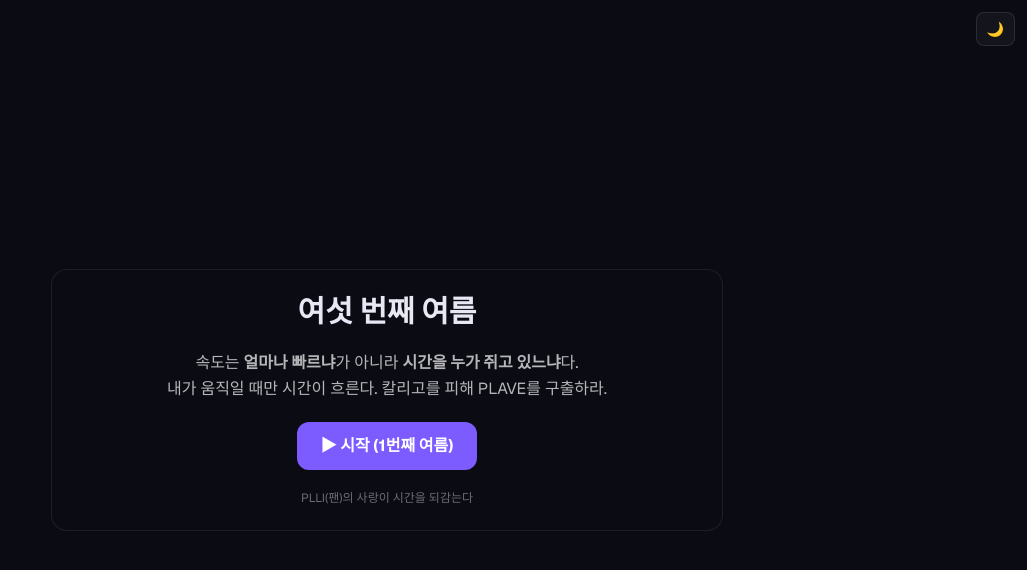
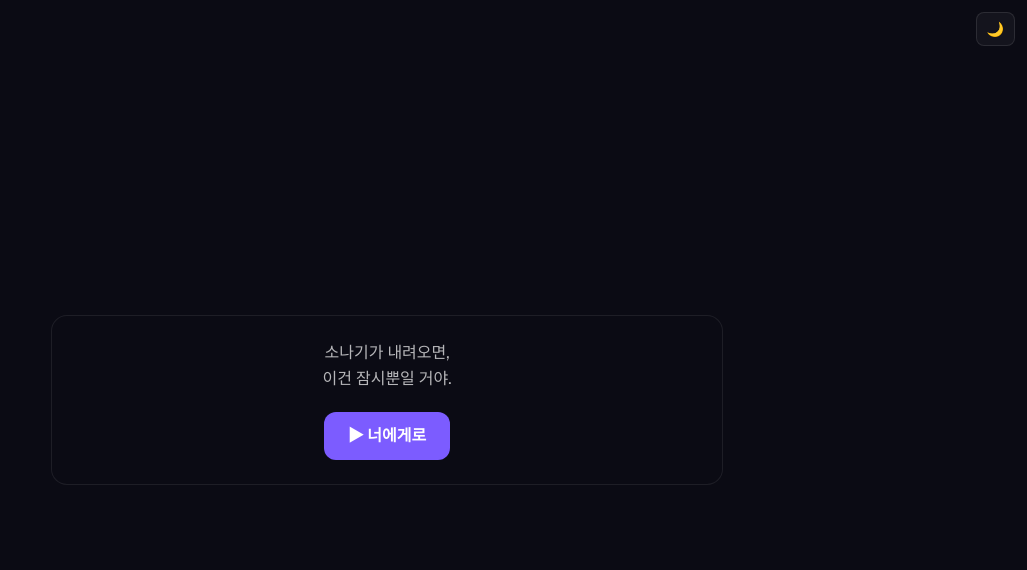
Before and after one commit to vcz-Estelle/web-play, a Next.js app: page / in a window 1280 px wide. Shown: the top 570 px of the page, without its empty margins (253-1280 px from the left). Built offline with nearby package versions, Linux system fonts and the light colour scheme.

Commit message:
💄 문구 수정

```diff
--- a/components/EndingScreen.tsx
+++ b/components/EndingScreen.tsx
@@ -11,7 +11,7 @@
   }, []);
   return (
     <div className='flex flex-col items-center gap-5 text-center'>
-      <h2 className='text-2xl font-extrabold'>여섯 번째 여름이 열렸다</h2>
+      <h2 className='text-2xl font-extrabold'>그토록 바랬던</h2>
       <div className='flex gap-2 text-3xl'>
         {RESCUE_ORDER.map((id) => (
           <span key={id} style={{ color: MEMBERS[id].color }}>
@@ -19,7 +19,7 @@
           </span>
         ))}
       </div>
-      <p className='text-white/70'>다섯 번의 여름을 되감아, 모두를 되찾았다.</p>
+      <p className='text-white/70'>어둠 속의 빛을 찾고 말았어</p>
       <a
         href={SIXTH_SUMMER_URL}
         target='_blank'
@@ -27,7 +27,7 @@
         className='px-6 py-3 rounded-xl font-bold text-white'
         style={{ background: 'var(--accent)' }}
       >
-        ▶ &apos;여섯 번째 여름&apos; 보러가기
+        🏵️ &apos;여섯 번째 여름&apos; 보러가기
       </a>
       <button onClick={onRestart} className='text-sm text-white/50 underline'>
         처음부터 다시
--- a/components/TitleScreen.tsx
+++ b/components/TitleScreen.tsx
@@ -1,18 +1,18 @@
 'use client';
 export default function TitleScreen({ onStart }: { onStart: () => void }) {
   return (
-    <div className="flex flex-col items-center gap-5 text-center max-w-md">
-      <h1 className="text-3xl font-extrabold">여섯 번째 여름</h1>
-      <p className="text-white/70 leading-relaxed">
-        속도는 <b>얼마나 빠르냐</b>가 아니라 <b>시간을 누가 쥐고 있느냐</b>다.<br />
-        내가 움직일 때만 시간이 흐른다. 칼리고를 피해 PLAVE를 구출하라.
+    <div className='flex flex-col items-center gap-5 text-center max-w-md'>
+      <p className='text-white/70 leading-relaxed'>
+        소나기가 내려오면,
+        <br /> 이건 잠시뿐일 거야.
       </p>
-      <button onClick={onStart}
-        className="px-6 py-3 rounded-xl font-bold text-white"
-        style={{ background: 'var(--accent)' }}>
-        ▶ 시작 (1번째 여름)
-      </button>
-      <p className="text-xs text-white/40">PLLI(팬)의 사랑이 시간을 되감는다</p>
+      <button
+        onClick={onStart}
+        className='px-6 py-3 rounded-xl font-bold text-white'
+        style={{ background: 'var(--accent)' }}
+      >
+        ▶ 너에게로
+      </button>{' '}
     </div>
   );
 }
--- a/game/render.ts
+++ b/game/render.ts
@@ -1,6 +1,13 @@
 import { Dir, GameState } from './types';
 
-export interface RenderOpts { cell: number; memberColor: string | null; hintDir?: Dir | null; }
+// 힌트 색상: 한 칸 이동=노랑, 대쉬 이동=주황 (HUD 하단 안내 문구와 공유)
+export const HINT_COLORS = { move: '#ffe27a', dash: '#ff9f43' } as const;
+
+export interface RenderOpts {
+  cell: number;
+  memberColor: string | null;
+  hint?: { dir: Dir; type: 'move' | 'dash' } | null;
+}
 
 export function render(ctx: CanvasRenderingContext2D, s: GameState, opts: RenderOpts) {
   const { cell } = opts;
@@ -70,18 +77,19 @@
   // 플레이어(PLLI = 사랑/스타샤드 빛)
   glowDot(ctx, s.player.x * cell + cell / 2, s.player.y * cell + cell / 2, cell * 0.28, '#ffffff');
 
-  // 힌트 화살표(다음 1수)
-  if (opts.hintDir) {
+  // 힌트 화살표(다음 1수: 한 칸=노랑, 대쉬=주황)
+  if (opts.hint) {
     const arrow: Record<Dir, string> = { up: '↑', down: '↓', left: '←', right: '→' };
+    const color = HINT_COLORS[opts.hint.type];
     const px = s.player.x * cell + cell / 2;
     const py = s.player.y * cell + cell / 2;
     ctx.save();
-    ctx.shadowColor = '#ffe27a';
+    ctx.shadowColor = color;
     ctx.shadowBlur = 16;
-    ctx.fillStyle = '#ffe27a';
+    ctx.fillStyle = color;
     ctx.font = `bold ${cell * 0.5}px system-ui`;
     ctx.textAlign = 'center'; ctx.textBaseline = 'middle';
-    ctx.fillText(arrow[opts.hintDir], px, py - cell * 0.5);
+    ctx.fillText(arrow[opts.hint.dir], px, py - cell * 0.5);
     ctx.restore();
   }
 }
```
Also changed, not shown: 1 other file (tests, documents, lock files or other folders).
